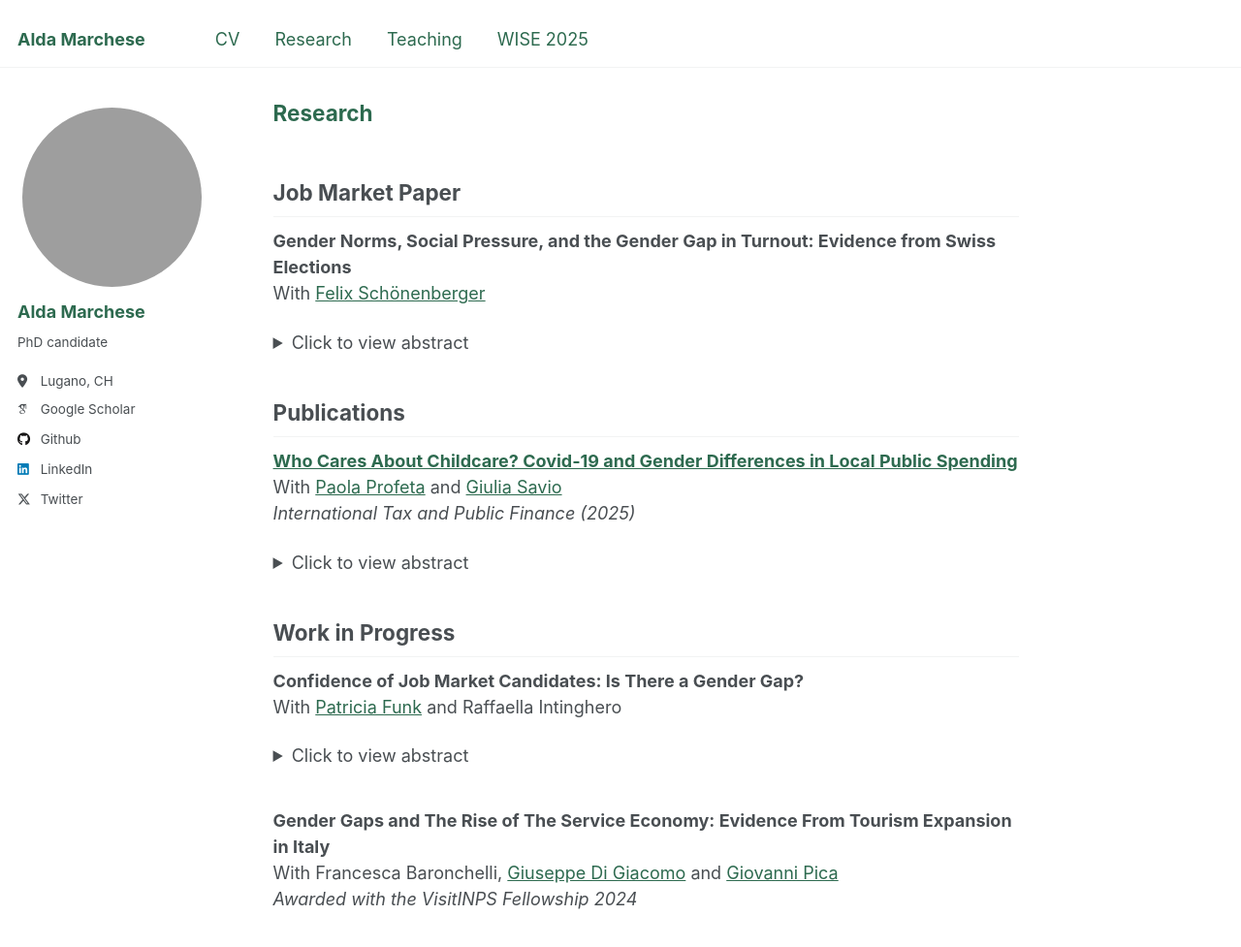
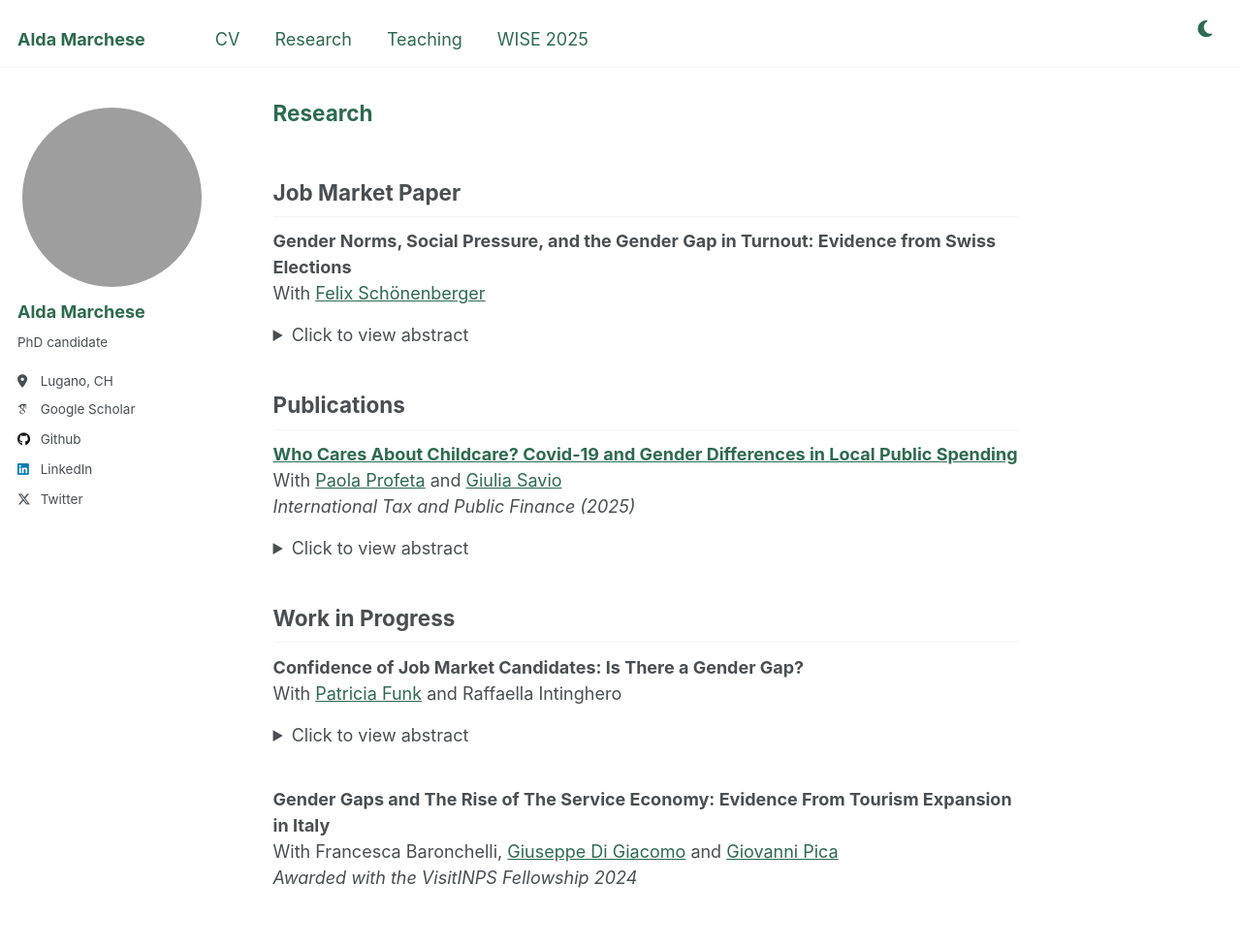
Before and after one commit to aldamarchese/aldamarchese.github.io, a Jekyll site: the page built from _pages/research.md, in a window 1280 px wide and 1153 px high. Shown: the top 977 px of the window at 97% size. Built offline with Jekyll 4.4.1, drawn with Linux system fonts in a browser that asks for light colours; some web fonts are replaced.

Commit message:
Fix dark mode button (fixed position) + reduce coauthor-abstract spacing
Co-Authored-By: Claude Sonnet 4.6 <noreply@anthropic.com>

```diff
--- a/_includes/masthead.html
+++ b/_includes/masthead.html
@@ -15,14 +15,13 @@
             {% endif %}
             <li class="masthead__menu-item"><a href="{{ domain }}{{ link.url }}">{{ link.title }}</a></li>
           {% endfor %}
-          <li class="masthead__menu-item">
-            <button id="dark-mode-toggle" aria-label="Toggle dark mode" title="Toggle dark mode">
-              <i class="fas fa-moon"></i>
-            </button>
-          </li>
         </ul>
         <ul class="hidden-links hidden"></ul>
       </nav>
     </div>
   </div>
 </div>
+
+<button id="dark-mode-toggle" aria-label="Toggle dark mode" title="Toggle dark mode">
+  <i class="fas fa-moon"></i>
+</button>
--- a/_sass/_masthead.scss
+++ b/_sass/_masthead.scss
@@ -46,6 +46,19 @@
   }
 }
 
+#dark-mode-toggle {
+  position: fixed;
+  top: 0.6em;
+  right: 1em;
+  background: none;
+  border: none;
+  cursor: pointer;
+  font-size: 1.1em;
+  color: #2d6a4f;
+  z-index: 1000;
+  padding: 0.3em 0.5em;
+}
+
 .masthead__menu-item {
   display: block;
   list-style-type: none;
--- a/_sass/_navigation.scss
+++ b/_sass/_navigation.scss
@@ -202,15 +202,6 @@
     z-index: 100;
   }
 
-  #dark-mode-toggle {
-    position: static;
-    height: auto;
-    background: none;
-    color: #2d6a4f;
-    font-size: 1.1em;
-    padding: 0 0.25rem;
-    z-index: auto;
-  }
 
   .visible-links {
     display: table;
--- a/_sass/_page.scss
+++ b/_sass/_page.scss
@@ -51,7 +51,7 @@
 }
 
 .page__content details {
-  margin-top: 0.05em;
+  margin-top: -0.4em;
   margin-bottom: 2.2em;
 }
 
```
